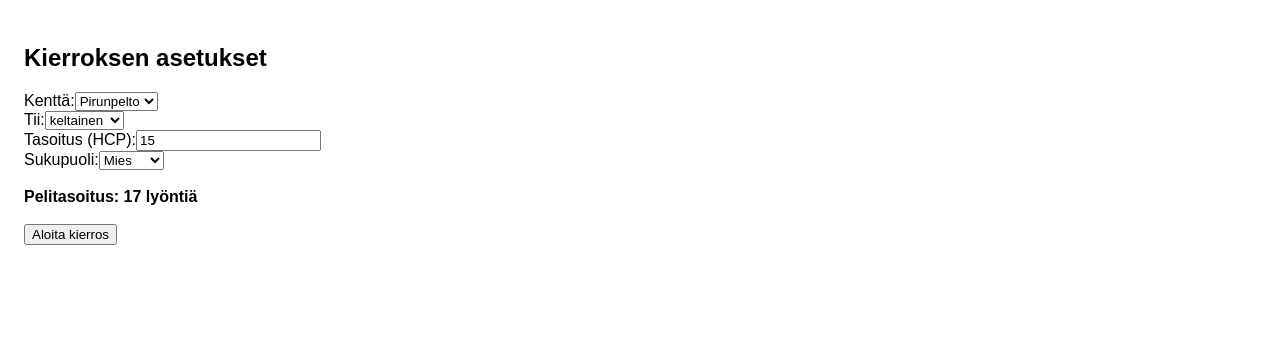
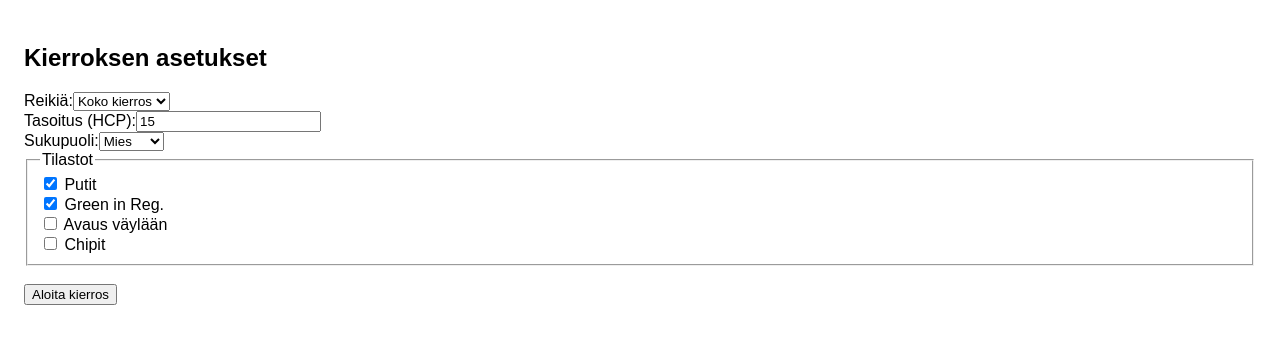
Before and after one commit to nieminendesign/tuloscortti, a React (Vite) app: page / in a window 1280 px wide. Shown: the top 344 px of the page. Built offline with nearby package versions, Linux system fonts and the light colour scheme.

Commit message:
Add files via upload

```diff
--- a/package.json
+++ b/package.json
@@ -1,6 +1,6 @@
 {
   "name": "tuloscortti",
-  "version": "1.2.0",
+  "version": "1.3.0",
   "type": "module",
   "scripts": {
     "dev": "vite",
@@ -10,7 +10,8 @@
   "dependencies": {
     "react": "^18.2.0",
     "react-dom": "^18.2.0",
-    "react-router-dom": "^6.22.3"
+    "react-router-dom": "^6.22.3",
+    "chart.js": "^4.4.0"
   },
   "devDependencies": {
     "vite": "^5.0.0",
--- a/src/pages/App.jsx
+++ b/src/pages/App.jsx
@@ -2,12 +2,14 @@ import React from 'react';
 import { Routes, Route } from 'react-router-dom';
 import CourseSelector from '../views/CourseSelector.jsx';
 import ScoreEntry from '../views/ScoreEntry.jsx';
+import Summary from '../views/Summary.jsx';
 
 export default function App() {
   return (
     <Routes>
       <Route path="/" element={<CourseSelector />} />
       <Route path="/score" element={<ScoreEntry />} />
+      <Route path="/summary" element={<Summary />} />
     </Routes>
   );
 }
--- a/src/views/CourseSelector.jsx
+++ b/src/views/CourseSelector.jsx
@@ -1,39 +1,28 @@
 import React, { useState } from 'react';
 import { useNavigate } from 'react-router-dom';
 
-const courseData = {
-  "Pirunpelto": {
-    "par": 72,
-    "tees": {
-      "valkoinen": { rating: 72.9, slope: 137 },
-      "keltainen": { rating: 71.0, slope: 133 },
-      "sininen": { rating: 69.2, slope: 128 },
-      "punainen": { rating: 67.4, slope: 123 }
-    }
-  }
-};
-
 export default function CourseSelector() {
-  const [course, setCourse] = useState("Pirunpelto");
-  const [tee, setTee] = useState("keltainen");
+  const [holes, setHoles] = useState(18);
   const [hcpIndex, setHcpIndex] = useState(15.0);
   const [gender, setGender] = useState("male");
+  const [stats, setStats] = useState({
+    putts: true,
+    fairways: false,
+    greens: true,
+    chips: false
+  });
+
   const navigate = useNavigate();
 
-  const selected = courseData[course]?.tees[tee];
-  const coursePar = courseData[course]?.par || 72;
-  const rating = selected?.rating || 72;
-  const slope = selected?.slope || 113;
-
-  const playingHcp = Math.round((hcpIndex * slope) / 113 + (rating - coursePar));
+  const playingHcp = Math.round(hcpIndex); // yksinkertaistettu
 
   const startRound = () => {
     const setup = {
-      course,
-      tee,
+      holes,
       hcpIndex,
       gender,
-      playingHcp
+      playingHcp,
+      stats
     };
     localStorage.setItem("tuloscortti-setup", JSON.stringify(setup));
     navigate("/score");
@@ -42,19 +31,10 @@ export default function CourseSelector() {
   return (
     <div style={{ padding: "1rem", fontFamily: "sans-serif" }}>
       <h2>Kierroksen asetukset</h2>
-      <label>Kenttä:
-        <select value={course} onChange={e => setCourse(e.target.value)}>
-          {Object.keys(courseData).map(name => (
-            <option key={name} value={name}>{name}</option>
-          ))}
-        </select>
-      </label>
-      <br />
-      <label>Tii:
-        <select value={tee} onChange={e => setTee(e.target.value)}>
-          {Object.keys(courseData[course].tees).map(name => (
-            <option key={name} value={name}>{name}</option>
-          ))}
+      <label>Reikiä:
+        <select value={holes} onChange={e => setHoles(parseInt(e.target.value))}>
+          <option value={9}>Etuysi</option>
+          <option value={18}>Koko kierros</option>
         </select>
       </label>
       <br />
@@ -68,9 +48,15 @@ export default function CourseSelector() {
           <option value="female">Nainen</option>
         </select>
       </label>
-      <br /><br />
-      <strong>Pelitasoitus: {playingHcp} lyöntiä</strong>
-      <br /><br />
+      <br />
+      <fieldset>
+        <legend>Tilastot</legend>
+        <label><input type="checkbox" checked={stats.putts} onChange={e => setStats({ ...stats, putts: e.target.checked })}/> Putit</label><br />
+        <label><input type="checkbox" checked={stats.greens} onChange={e => setStats({ ...stats, greens: e.target.checked })}/> Green in Reg.</label><br />
+        <label><input type="checkbox" checked={stats.fairways} onChange={e => setStats({ ...stats, fairways: e.target.checked })}/> Avaus väylään</label><br />
+        <label><input type="checkbox" checked={stats.chips} onChange={e => setStats({ ...stats, chips: e.target.checked })}/> Chipit</label>
+      </fieldset>
+      <br />
       <button onClick={startRound}>Aloita kierros</button>
     </div>
   );
--- a/src/views/ScoreEntry.jsx
+++ b/src/views/ScoreEntry.jsx
@@ -1,20 +1,46 @@
-import React, { useEffect, useState } from 'react';
+import React, { useState, useEffect } from 'react';
+import { useNavigate } from 'react-router-dom';
 
 export default function ScoreEntry() {
   const [setup, setSetup] = useState(null);
+  const [scores, setScores] = useState([]);
+  const navigate = useNavigate();
 
   useEffect(() => {
     const data = localStorage.getItem("tuloscortti-setup");
-    if (data) setSetup(JSON.parse(data));
+    if (data) {
+      const parsed = JSON.parse(data);
+      setSetup(parsed);
+      setScores(Array(parsed.holes).fill({ score: '', putts: '', fairway: '', green: '', chip: '' }));
+    }
   }, []);
+
+  const handleChange = (index, key, value) => {
+    const updated = [...scores];
+    updated[index][key] = value;
+    setScores(updated);
+  };
 
   if (!setup) return <div>Ladataan...</div>;
 
   return (
     <div style={{ padding: "1rem", fontFamily: "sans-serif" }}>
-      <h2>{setup.course} – {setup.tee}</h2>
-      <p>Pelaaja: {setup.gender === "male" ? "Mies" : "Nainen"}, HCP: {setup.hcpIndex}, Pelitasoitus: {setup.playingHcp}</p>
-      <p>Väyläkohtainen syöttö ja tilastot tulossa tähän</p>
+      <h2>Kierros – {setup.holes} reikää</h2>
+      {scores.map((s, i) => (
+        <div key={i}>
+          <h4>Väylä {i + 1}</h4>
+          <input type="number" placeholder="Tulos" value={s.score} onChange={e => handleChange(i, 'score', e.target.value)} />
+          {setup.stats.putts && <input type="number" placeholder="Putit" value={s.putts} onChange={e => handleChange(i, 'putts', e.target.value)} />}
+          {setup.stats.greens && <input type="checkbox" checked={s.green === 'x'} onChange={e => handleChange(i, 'green', e.target.checked ? 'x' : '')} />} Green
+          {setup.stats.fairways && <input type="checkbox" checked={s.fairway === 'x'} onChange={e => handleChange(i, 'fairway', e.target.checked ? 'x' : '')} />} Väylä
+          {setup.stats.chips && <input type="checkbox" checked={s.chip === 'x'} onChange={e => handleChange(i, 'chip', e.target.checked ? 'x' : '')} />} Chip
+        </div>
+      ))}
+      <br />
+      <button onClick={() => {
+        localStorage.setItem("tuloscortti-scores", JSON.stringify(scores));
+        navigate("/summary");
+      }}>Valmis – Näytä yhteenveto</button>
     </div>
   );
 }
--- a/src/views/Summary.jsx
+++ b/src/views/Summary.jsx
@@ -1 +1,32 @@
-// summary and chart
+import React, { useEffect, useState } from 'react';
+
+export default function Summary() {
+  const [setup, setSetup] = useState(null);
+  const [scores, setScores] = useState([]);
+
+  useEffect(() => {
+    const s = localStorage.getItem("tuloscortti-setup");
+    const sc = localStorage.getItem("tuloscortti-scores");
+    if (s && sc) {
+      setSetup(JSON.parse(s));
+      setScores(JSON.parse(sc));
+    }
+  }, []);
+
+  if (!setup || scores.length === 0) return <div>Ladataan...</div>;
+
+  const netTotal = scores.reduce((acc, s) => acc + parseInt(s.score || 0), 0) - setup.playingHcp;
+
+  return (
+    <div style={{ padding: "1rem", fontFamily: "sans-serif" }}>
+      <h2>Yhteenveto</h2>
+      <p>Pelattu: {setup.holes} reikää – Pelitasoitus: {setup.playingHcp}</p>
+      <p>Netto: {netTotal} lyöntiä</p>
+      <ul>
+        {scores.map((s, i) => (
+          <li key={i}>Väylä {i + 1}: {s.score} lyöntiä {setup.stats.putts && `(${s.putts} puttia)`}</li>
+        ))}
+      </ul>
+    </div>
+  );
+}
```
